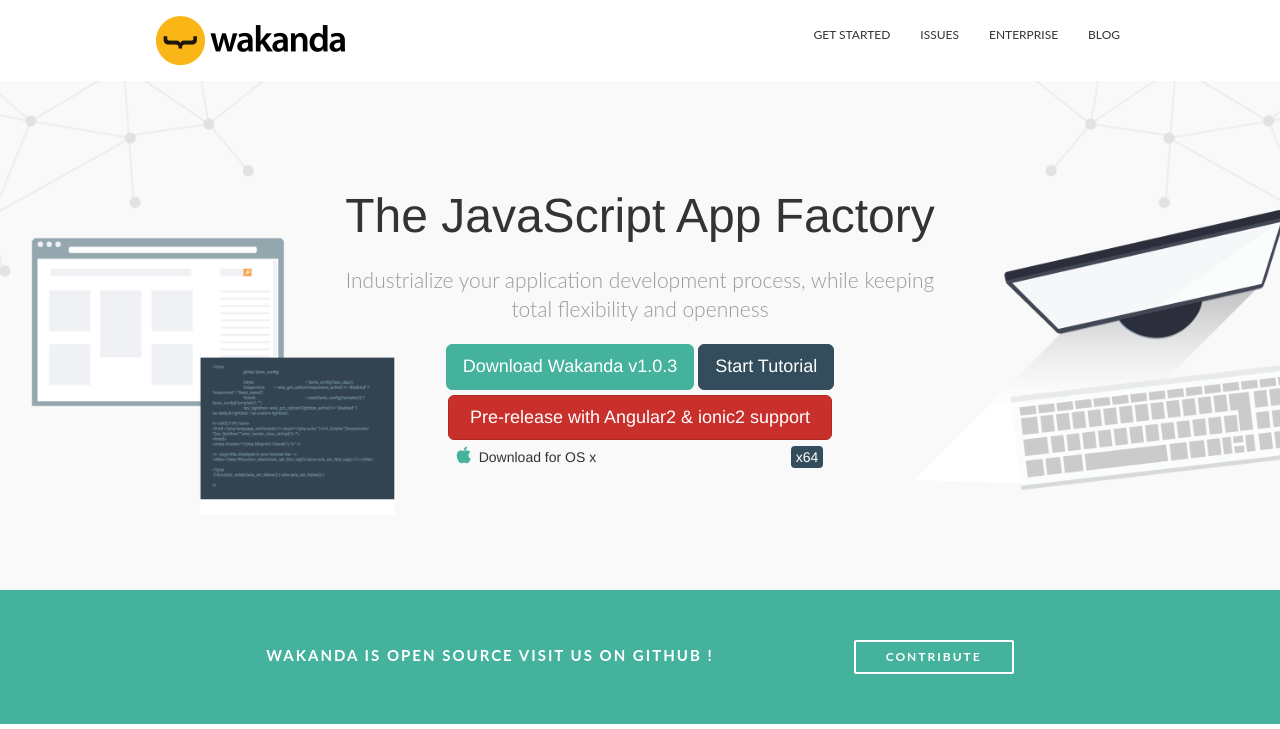
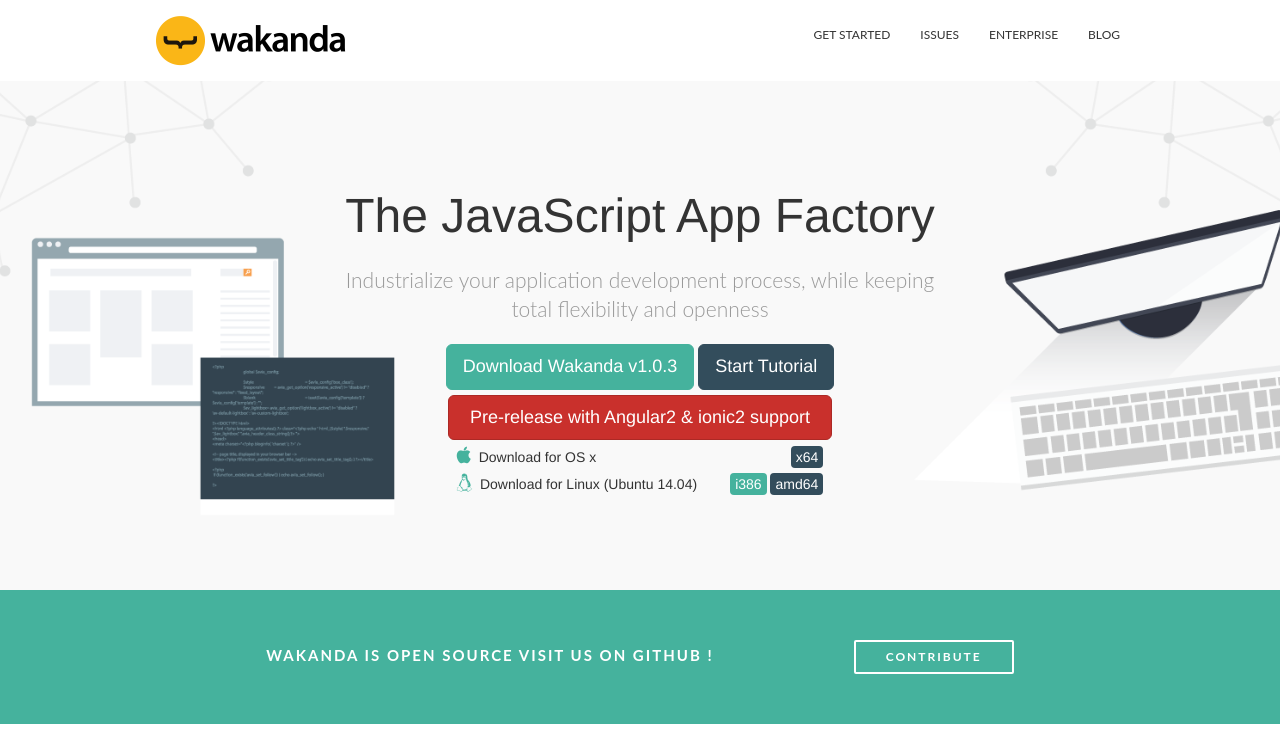
Before and after one commit to diegomangala75/Wakanda.github.io, a plain HTML site: page index.html in a window 1280 px wide. Both pictures are taken after a click on the button "Pre-release with Angular2 & ionic2 support". Shown: the top 729 px of the page. Drawn offline with Linux system fonts and the light colour scheme.

Commit message:
Pre-release 1.1.0 for Linux

```diff
--- a/index.html
+++ b/index.html
@@ -123,16 +123,16 @@
                                         <a href="https://github.com/Wakanda/wakanda-digital-app-factory/releases/download/1.0.3/wakanda-digital-app-factory-community-64-v1.0.3-197492.msi"
                                         class="btn" role="button" style="padding: 0px 4px;background: #334D5C;color: white;">x64</a>
                                     </td>
-                                </tr>
+                                </tr>-->
                                 <tr>
                                     <td style="text-align:left;"><i class="fa fa-linux" style="font-size: 18px;color: #45B29D;margin-right: 4px;"></i>                                        Download for Linux (Ubuntu 14.04)</td>
                                     <td style="text-align:right;">
-                                        <a href="https://github.com/Wakanda/wakanda-digital-app-factory/releases/download/1.0.3/wakanda-server-community_1.0.3-197492_i386.deb"
+                                        <a href="https://github.com/Wakanda/wakanda-digital-app-factory/releases/download/1.1.0/wakanda-server-community_1.1.0.a-200169_i386.deb"
                                         class="btn" role="button" style="padding: 0px 4px;background: #45B29D;color: white;">i386</a>
-                                        <a href="https://github.com/Wakanda/wakanda-digital-app-factory/releases/download/1.0.3/wakanda-server-community_1.0.3-197492_amd64.deb"
+                                        <a href="https://github.com/Wakanda/wakanda-digital-app-factory/releases/download/1.1.0/wakanda-server-community_1.1.0.a-200169_amd64.deb"
                                         class="btn" role="button" style="padding: 0px 4px;background: #334D5C;color: white;">amd64</a>
                                     </td>
-                                </tr>-->
+                                </tr>
                             </tbody>
                         </table>
                     </div>
```
